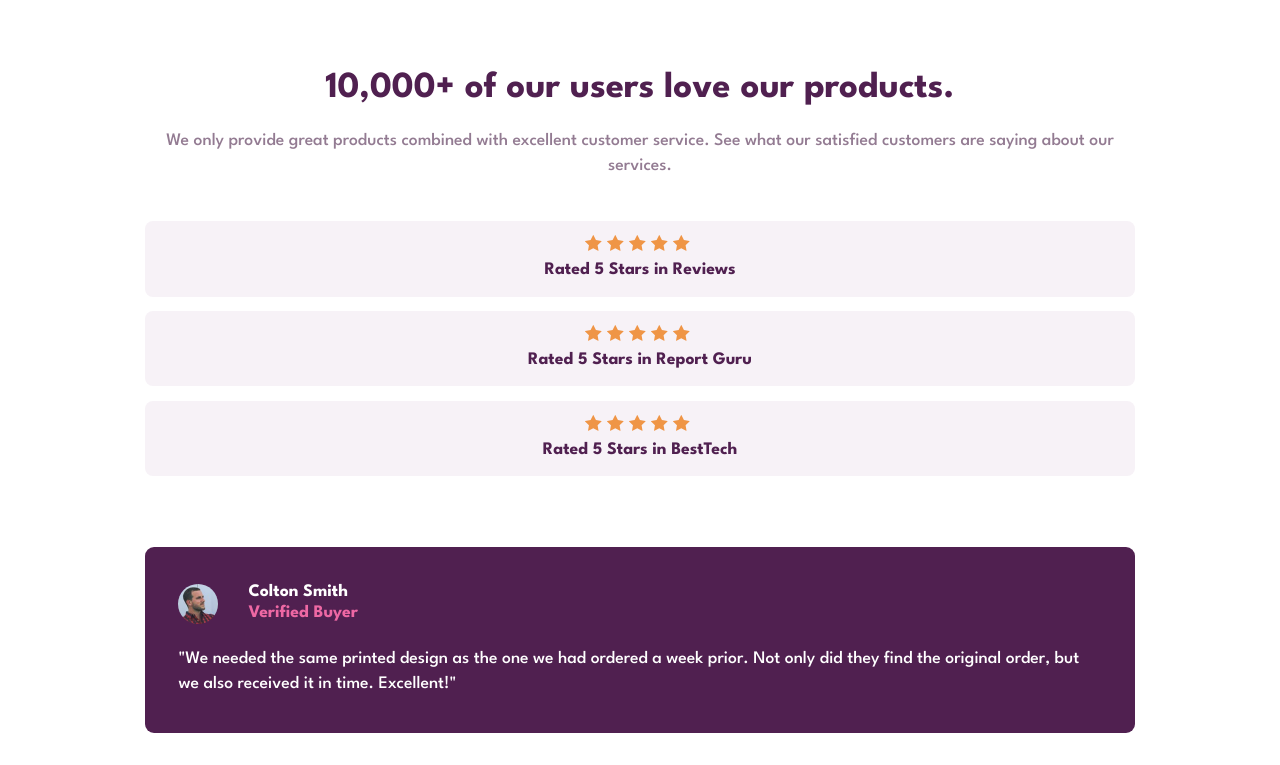
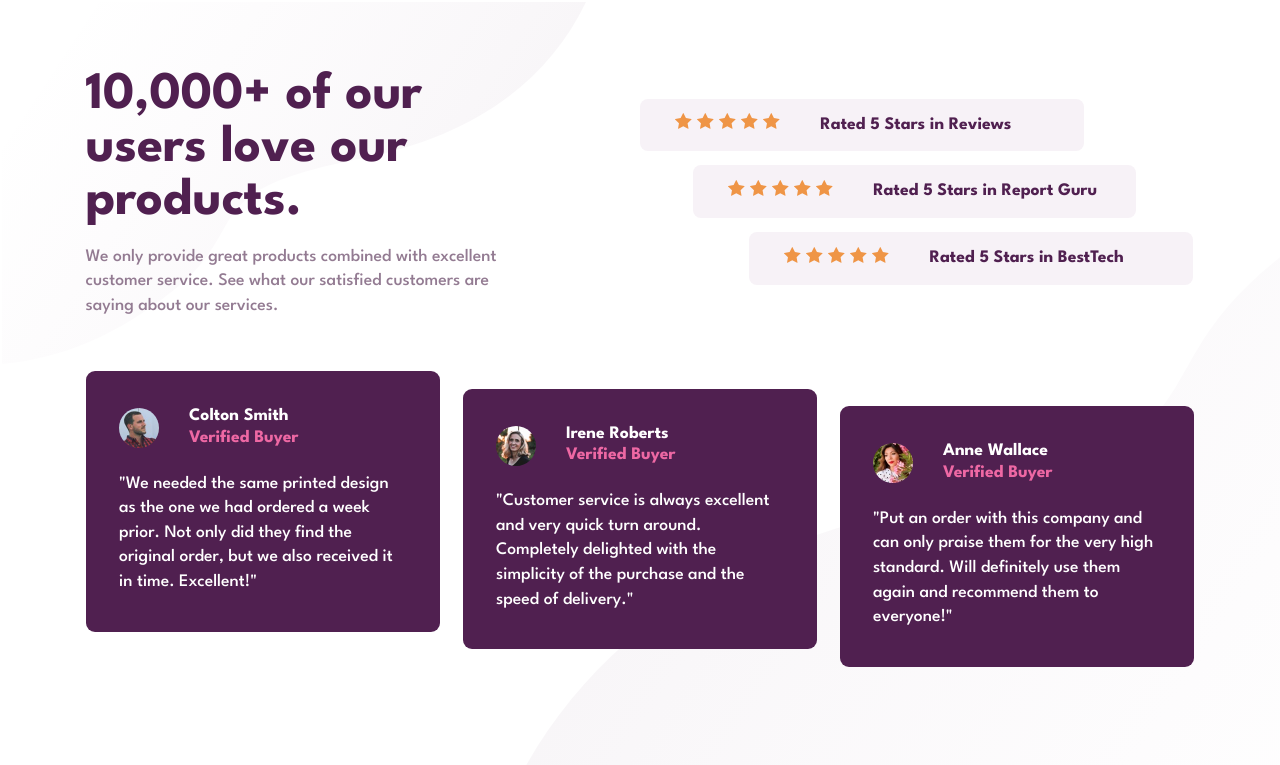
Before and after one commit to quest82/frontend_mentor_projects, a plain HTML site: page Social_Proof_Section_Master/index.html in a window 1280 px wide. Shown: the top 765 px of the page. Drawn offline with Linux system fonts and the light colour scheme.

Commit message:
Completed the Desktop view and ensured of clean code

```diff
--- a/Social_Proof_Section_Master/index.html
+++ b/Social_Proof_Section_Master/index.html
@@ -14,7 +14,7 @@
 	</head>
 	<body class="flex body--flex">
 		<main class="main">
-			<section class="proofSection">
+			<section class="proofSection proofSection--grid grid">
 				<div class="proofSection__copy">
 					<h1 class="proofSection__copy__title">
 						10,000+ of our users love our products.
@@ -124,7 +124,7 @@
 					</div>
 				</div>
 
-				<div class="proofSection__reviews">
+				<div class="proofSection__reviews proofSection__reviews--flex flex">
 					<div
 						class="proofSection__reviews__container proofSection__reviews__container__1"
 					>
--- a/Social_Proof_Section_Master/style.css
+++ b/Social_Proof_Section_Master/style.css
@@ -119,6 +119,9 @@ body {
 	font-family: "League Spartan", sans-serif;
 	font-weight: 500;
 	font-size: 1.1rem;
+	background-image: url(./social-proof-section-master/images/bg-pattern-top-mobile.svg),
+		url(./social-proof-section-master/images/bg-pattern-bottom-mobile.svg);
+	background-repeat: no-repeat;
 }
 
 .flex {
@@ -131,7 +134,7 @@ body {
 }
 
 .main {
-	max-width: 56.25em;
+	max-width: 63em;
 }
 
 /* Layout */
@@ -152,8 +155,12 @@ body {
 	border-radius: 8px;
 }
 
+.proofSection__ratings__container--flex,
+.proofSection__reviews--flex {
+	flex-direction: column;
+}
+
 .proofSection__ratings__container--flex {
-	flex-direction: column;
 	align-items: center;
 }
 
@@ -161,7 +168,7 @@ body {
 	margin-bottom: 0.4em;
 }
 
-.proofSection__reviews__container{
+.proofSection__reviews__container {
 	background-color: var(--clr-pink-700);
 	margin-bottom: 2em;
 	border-radius: 9px;
@@ -179,11 +186,25 @@ body {
 
 /* Typography */
 
+.proofSection__copy__title,
+.proofSection__ratings__container__source {
+	color: var(--clr-pink-700);
+}
+
+.proofSection__copy__title,
+.proofSection__ratings__container__source,
+.proofSection__reviews__container__profile__info__name,
+.proofSection__reviews__container__profile__info__status {
+	font-weight: 700;
+}
+
+.proofSection__copy__title,
+.proofSection__reviews__container__profile__info__name {
+	line-height: 1;
+}
+
 .proofSection__copy__title {
 	font-size: 2.3rem;
-	font-weight: 700;
-	line-height: 1;
-	color: var(--clr-pink-700);
 	margin-bottom: 0.6em;
 }
 
@@ -191,18 +212,7 @@ body {
 	color: var(--clr-pink-400);
 }
 
-.proofSection__ratings__container__source {
-	color: var(--clr-pink-700);
-	font-weight: 700;
-}
-
-.proofSection__reviews__container__profile__info__name {
-	font-weight: 700;
-	line-height: 1;
-}
-
 .proofSection__reviews__container__profile__info__status {
-	font-weight: 700;
 	color: var(--clr-pink-600);
 }
 
@@ -219,6 +229,99 @@ body {
 	margin-right: 30px;
 }
 
-@media (min-width:850px){
+/*
+DESKTOP VIEW
+*/
 
+@media (min-width: 850px) {
+	body {
+		background-image: url(./social-proof-section-master/images/bg-pattern-bottom-desktop.svg),
+			url(./social-proof-section-master/images/bg-pattern-top-desktop.svg);
+		background-repeat: no-repeat, no-repeat;
+		background-position: 29em 7em, 0.1em 0.1em;
+	}
+
+	.grid {
+		display: grid;
+	}
+
+	.proofSection--grid {
+		grid-template-columns: repeat(2, 1fr);
+		row-gap: 3em;
+	}
+
+	.proofSection__copy,
+	.proofSection__ratings,
+	.proofSection__reviews__container {
+		margin-bottom: 0;
+	}
+
+	.proofSection__copy,
+	.proofSection__ratings {
+		width: 80%;
+	}
+
+	.proofSection__copy {
+		text-align: left;
+	}
+
+	.proofSection__ratings,
+	.proofSection__ratings__container,
+	.proofSection__reviews,
+	.proofSection__reviews__container {
+		position: relative;
+	}
+
+	.proofSection__ratings {
+		padding-top: 1.6em;
+	}
+
+	.proofSection__ratings__container {
+		padding: 0.8em 2em;
+	}
+
+	.proofSection__ratings__container--flex {
+		flex-direction: row;
+		align-items: center;
+	}
+
+	.proofSection__ratings__container__2 {
+		right: -3em;
+	}
+
+	.proofSection__ratings__container__3 {
+		right: -6.2em;
+	}
+
+	.proofSection__ratings__container__starImg {
+		margin-right: 2em;
+	}
+
+	.proofSection__reviews {
+		grid-column: 1/3;
+	}
+
+	.proofSection__reviews--flex {
+		justify-content: space-between;
+		flex-direction: row;
+	}
+
+	.proofSection__reviews__container {
+		width: 32%;
+	}
+
+	.proofSection__reviews__container__2 {
+		bottom: -1em;
+	}
+
+	.proofSection__reviews__container__3 {
+		bottom: -2em;
+	}
+
+	/* Typography */
+
+	.proofSection__copy__title {
+		font-size: 3em;
+		margin-bottom: 0.3em;
+	}
 }
```
